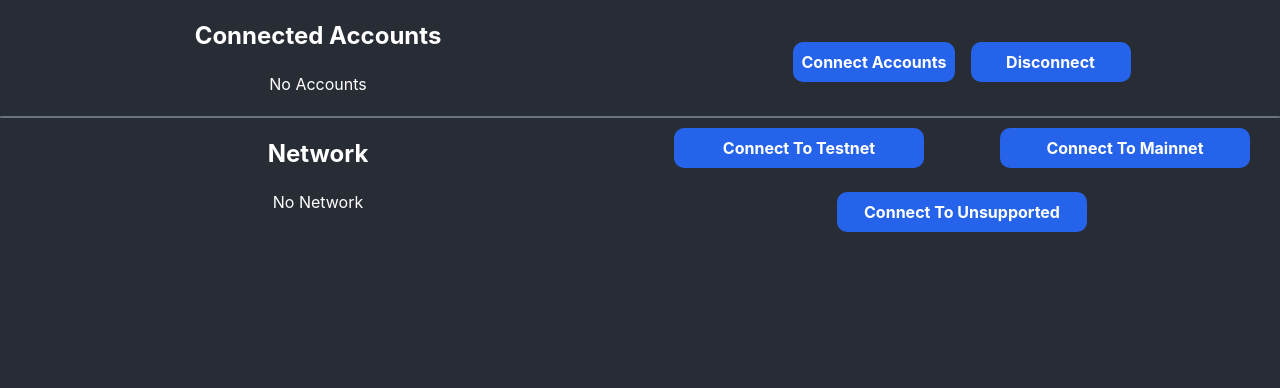
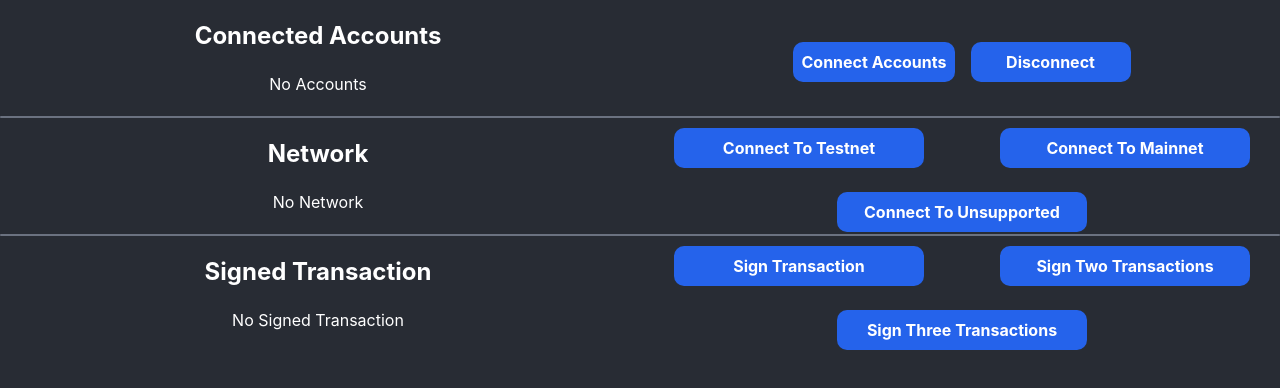
Before and after one commit to ConsiderItDone/dao-wallet-demo, a React (Create React App) app: page / in a window 1280 px wide. Shown: the top 388 px of the page. Built offline with nearby package versions, Linux system fonts and the light colour scheme.

Commit message:
added sign transactions methods

```diff
--- a/package.json
+++ b/package.json
@@ -10,11 +10,14 @@
     "@types/node": "^16.18.3",
     "@types/react": "^18.0.25",
     "@types/react-dom": "^18.0.9",
+    "assert": "^2.0.0",
+    "buffer": "^6.0.3",
     "near-api-js": "^1.1.0",
     "react": "^18.2.0",
     "react-dom": "^18.2.0",
     "react-scripts": "5.0.1",
     "react-spinners": "^0.13.6",
+    "react-toastify": "^9.1.1",
     "typescript": "^4.9.3",
     "web-vitals": "^2.1.4"
   },
--- a/src/App.tsx
+++ b/src/App.tsx
@@ -1,12 +1,29 @@
 import React, { useState } from 'react';
 import { useNearWallet } from './hooks/useNearWallet';
 import { ClipLoader } from 'react-spinners';
+import { providers, transactions, utils } from 'near-api-js';
+
+import { Buffer } from 'buffer';
+import { ToastContainer, toast } from 'react-toastify';
+import 'react-toastify/dist/ReactToastify.css';
+
+// @ts-ignore
+window.Buffer = Buffer;
 
 function App() {
-  const { connectedAccounts, network, connect, disconnect } = useNearWallet();
+  const {
+    connectedAccounts,
+    network,
+    connect,
+    disconnect,
+    signTransaction,
+    signTransactions,
+  } = useNearWallet();
 
   const [isConnecting, setIsConnecting] = useState<boolean>(false);
   const [isChangingNetwork, setIsChangingNetwork] = useState<boolean>(false);
+
+  const [signedTransactions, setSignedTransactions] = useState(null);
 
   const handleConnectAccounts = async () => {
     setIsConnecting(true);
@@ -56,6 +73,158 @@ function App() {
     }
   };
 
+  const handleSignTransaction = async () => {
+    try {
+      // Setup RPC to retrieve transaction-related prerequisites.
+      const provider = new providers.JsonRpcProvider({ url: network.nodeUrl });
+
+      // const [block, accessKey] = await Promise.all([
+      //   provider.block({ finality: 'final' }),
+      //   provider.query<AccessKeyView>({
+      //     request_type: 'view_access_key',
+      //     finality: 'final',
+      //     account_id: connectedAccounts[0].accountId,
+      //     public_key: connectedAccounts[0].publicKey.toString(),
+      //   }),
+      // ]);*/
+      //
+      // /*const transaction = transactions.createTransaction(
+      //   connectedAccounts[0].accountId,
+      //   connectedAccounts[0].publicKey,
+      //   'polydev.testnet',
+      //   accessKey.nonce + 1,
+      //   [
+      //     transactions.functionCall(
+      //       'addMessage',
+      //       { text: 'Hello World!' },
+      //       utils.format.parseNearAmount('0.00000000003'),
+      //       utils.format.parseNearAmount('0'),
+      //     ),
+      //   ],
+      //   utils.serialize.base_decode(block.header.hash),
+      // );
+
+      const transaction = {
+        receiverId: 'polydev.testnet',
+        signerId: connectedAccounts[0].accountId,
+        actions: [
+          transactions.functionCall(
+            'addMessage',
+            { text: 'Hello World!' },
+            utils.format.parseNearAmount('0.00000000003'),
+            utils.format.parseNearAmount('0'),
+          ),
+        ],
+      };
+      console.log('Signing transaction', { transaction });
+
+      const signedTx = await signTransaction({
+        transaction,
+      });
+      setSignedTransactions([signedTx]);
+      console.log('Signed transaction:', signedTx);
+
+      // Send the transaction to the blockchain.
+      // TODO: create polywrap client and send signed transaction
+      await provider.sendTransaction(signedTx);
+    } catch (error) {
+      console.error('[HandleSignTransaction]', error);
+      toast.error(error?.message || 'Failed to sign and send');
+    }
+  };
+
+  const handleSignTwoTransactions = async () => {
+    try {
+      const transaction = {
+        receiverId: 'polydev.testnet',
+        signerId: connectedAccounts[0].accountId,
+        actions: [
+          transactions.functionCall(
+            'addMessage',
+            { text: 'Hello World!' },
+            utils.format.parseNearAmount('0.00000000003'),
+            utils.format.parseNearAmount('0'),
+          ),
+        ],
+      };
+      const transaction2 = {
+        receiverId: 'polydev24.testnet',
+        signerId: connectedAccounts[0].accountId,
+        actions: [
+          transactions.functionCall(
+            'sendMoney',
+            { text: 'Hello World!' },
+            utils.format.parseNearAmount('0.00000000004'),
+            utils.format.parseNearAmount('0'),
+          ),
+        ],
+      };
+      const transactionsArray = [transaction, transaction2];
+      console.log('Signing transactions:', transactionsArray);
+
+      const signedTransactions = await signTransactions({
+        transactions: transactionsArray,
+      });
+      setSignedTransactions(signedTransactions);
+      console.log('Signed transactions:', signedTransactions);
+    } catch (error) {
+      console.error('[HandleSignTransactions]', error);
+      toast.error(error?.message || 'Failed to sign and send');
+    }
+  };
+
+  const handleSignThreeTransactions = async () => {
+    try {
+      const transaction = {
+        receiverId: 'polydev.testnet',
+        signerId: connectedAccounts[0].accountId,
+        actions: [
+          transactions.functionCall(
+            'addMessage',
+            { text: 'Hello World!' },
+            utils.format.parseNearAmount('0.00000000003'),
+            utils.format.parseNearAmount('0'),
+          ),
+        ],
+      };
+      const transaction2 = {
+        receiverId: '123.testnet',
+        signerId: connectedAccounts[0].accountId,
+        actions: [
+          transactions.functionCall(
+            'sendMoney',
+            { text: 'A lot of money' },
+            utils.format.parseNearAmount('0.00000000004'),
+            utils.format.parseNearAmount('0'),
+          ),
+        ],
+      };
+      const transaction3 = {
+        receiverId: '456.testnet',
+        signerId: connectedAccounts[0].accountId,
+        actions: [
+          transactions.functionCall(
+            'updateStatus',
+            { text: 'admin' },
+            utils.format.parseNearAmount('0.00000000005'),
+            utils.format.parseNearAmount('0'),
+          ),
+        ],
+      };
+      const transactionsArray = [transaction, transaction2, transaction3];
+      console.log('Signing transactions:', transactionsArray);
+
+      const signedTransactions = await signTransactions({
+        transactions: transactionsArray,
+      });
+      setSignedTransactions(signedTransactions);
+      console.log('Signed transactions:', signedTransactions);
+    } catch (error) {
+      console.error('[HandleSignTransactions]', error);
+      toast.error(error?.message || 'Failed to sign and send');
+    }
+  };
+
   return (
     <div className="bg-[#282c34] min-h-screen text-white">
       <div className="grid grid-cols-2 gap-2 w-full">
@@ -101,6 +270,7 @@ function App() {
           </button>
         </div>
       </div>
+
       <div className="h-0.5 bg-gray-500 w-[100%] rounded-[10px]" />
       <div className="grid grid-cols-2 gap-2 w-full">
         <div className="flex flex-col p-5">
@@ -156,6 +326,58 @@ function App() {
           </button>
         </div>
       </div>
+
+      <div className="h-0.5 bg-gray-500 w-[100%] rounded-[10px]" />
+      <div className="grid grid-cols-2 gap-2 w-full">
+        <div className="flex flex-col p-5">
+          <div className="w-fit mx-auto text-2xl font-bold">
+            Signed Transaction
+          </div>
+          <div className="flex flex-col gap-4 mt-5 w-fit mx-auto">
+            {signedTransactions ? (
+              signedTransactions.map((signedTransaction, index) => (
+                <div className="flex flex-col text-center" key={index}>
+                  <div className="mx-auto rounded-[50%] text-white font-extrabold text-[26px]">
+                    {index + 1} Transaction
+                  </div>
+                  <div className="text-blue-400">
+                    Signature:{' '}
+                    {JSON.stringify(signedTransaction?.signature, null, 4)}
+                  </div>
+                  <div className="text-fuchsia-400 mt-1">
+                    Transaction:{' '}
+                    {JSON.stringify(signedTransaction?.transaction, null, 4)}
+                  </div>
+                  <div className="h-0.5 bg-gray-500 w-[100%] rounded-[10px]" />
+                </div>
+              ))
+            ) : (
+              <div className="text-center">No Signed Transaction</div>
+            )}
+          </div>
+        </div>
+        <div className="flex flex-wrap m-auto gap-4">
+          <button
+            onClick={handleSignTransaction}
+            className="mt-2 h-fit w-fit p-2 bg-blue-600 font-bold mx-auto rounded-[10px] hover:opacity-80 disabled:opacity-50 min-w-[250px]"
+          >
+            Sign Transaction
+          </button>
+          <button
+            onClick={handleSignTwoTransactions}
+            className="mt-2 h-fit w-fit p-2 bg-blue-600 font-bold mx-auto rounded-[10px] hover:opacity-80 disabled:opacity-50 min-w-[250px]"
+          >
+            Sign Two Transactions
+          </button>
+          <button
+            onClick={handleSignThreeTransactions}
+            className="mt-2 h-fit w-fit p-2 bg-blue-600 font-bold mx-auto rounded-[10px] hover:opacity-80 disabled:opacity-50 min-w-[250px]"
+          >
+            Sign Three Transactions
+          </button>
+        </div>
+      </div>
+      <ToastContainer />
     </div>
   );
 }
--- a/src/hooks/useNearWallet.ts
+++ b/src/hooks/useNearWallet.ts
@@ -3,9 +3,13 @@ import {
   InjectedAPIAccount,
   InjectedAPIConnectParams,
   InjectedAPINetwork,
+  InjectedAPISignTransactionParams,
+  InjectedAPISignTransactionsParams,
 } from '../types/injectedWallet.types';
+import { SignedTransaction } from 'near-api-js/lib/transaction';
+import { transactions } from 'near-api-js';
 
-const INJECTED_API_INITIALIZED_EVENT_NAME = 'omniWallet#event-initialized';
+const INJECTED_API_INITIALIZED_EVENT_NAME = 'daoWallet#event-initialized';
 
 export const useNearWallet = () => {
   const [hasInjectedWalletInitialized, setHasInjectedWalletInitialized] =
@@ -23,7 +27,7 @@ export const useNearWallet = () => {
     };
 
     window.addEventListener(INJECTED_API_INITIALIZED_EVENT_NAME, initialize);
-    if (window?.near?.omniWallet?.initialized) {
+    if (window?.near?.daoWallet?.initialized) {
       initialize();
       window.removeEventListener(
         INJECTED_API_INITIALIZED_EVENT_NAME,
@@ -41,27 +45,43 @@ export const useNearWallet = () => {
 
   useEffect(() => {
     if (hasInjectedWalletInitialized) {
-      window.near.omniWallet.on('accountsChanged', ({ accounts }) => {
+      window.near.daoWallet.on('accountsChanged', ({ accounts }) => {
         console.info('Changing accounts event:', { accounts });
         setConnectedAccounts(accounts);
       });
-      window.near.omniWallet.on('networkChanged', ({ network }) => {
+      window.near.daoWallet.on('networkChanged', ({ network }) => {
         console.info('Changing accounts event:', { network });
         setNetwork(network);
       });
 
-      setConnectedAccounts(window.near.omniWallet.accounts);
-      setNetwork(window.near.omniWallet.network);
+      setConnectedAccounts(window.near.daoWallet.accounts);
+      setNetwork(window.near.daoWallet.network);
     }
   }, [hasInjectedWalletInitialized]);
 
   const connect = useCallback((params?: InjectedAPIConnectParams) => {
-    return window.near.omniWallet.connect(params);
+    return window.near.daoWallet.connect(params);
   }, []);
 
   const disconnect = useCallback(() => {
-    return window.near.omniWallet.disconnect();
+    return window.near.daoWallet.disconnect();
   }, []);
+
+  const signTransaction = useCallback(
+    (params: InjectedAPISignTransactionParams): Promise<SignedTransaction> => {
+      return window.near.daoWallet.signTransaction(params);
+    },
+    [],
+  );
+
+  const signTransactions = useCallback(
+    (
+      params: InjectedAPISignTransactionsParams,
+    ): Promise<Array<transactions.SignedTransaction>> => {
+      return window.near.daoWallet.signTransactions(params);
+    },
+    [],
+  );
 
   return {
     initialized: hasInjectedWalletInitialized,
@@ -69,5 +89,7 @@ export const useNearWallet = () => {
     network,
     connect,
     disconnect,
+    signTransaction,
+    signTransactions,
   };
 };
--- /dev/null
+++ b/src/polyfills.ts
@@ -0,0 +1,4 @@
+import { Buffer } from 'buffer';
+
+// @ts-ignore
+window.Buffer = Buffer;
--- a/src/react-app-env.d.ts
+++ b/src/react-app-env.d.ts
@@ -5,7 +5,7 @@ import { InjectedWallet } from './types/injectedWallet.types';
 declare global {
   interface Window {
     near: {
-      omniWallet: InjectedWallet;
+      daoWallet: InjectedWallet;
     };
   }
 }
```
Also changed, not shown: 1 other file (tests, documents, lock files or other folders).
